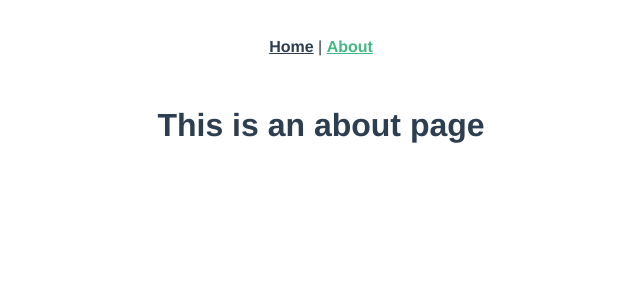
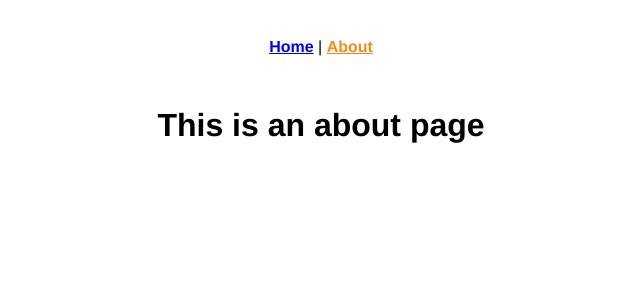
Before and after one commit to raftario/odiaus, a Vue app: page /about in a window 1280 px wide. Shown: the top 300 px of the page, without its empty margins (319-959 px from the left). Built offline with nearby package versions, Linux system fonts and the light colour scheme.

Commit message:
Style globales

```diff
--- a/src/App.vue
+++ b/src/App.vue
@@ -1,31 +1,34 @@
 <template>
   <div id="app">
     <div id="nav">
-      <router-link to="/">Home</router-link> |
+      <router-link to="/">Home</router-link>
+      |
       <router-link to="/about">About</router-link>
     </div>
     <router-view/>
   </div>
 </template>
 
-<style>
+<style
+  lang="scss"
+  scoped
+>
   #app {
     font-family: 'Avenir', Helvetica, Arial, sans-serif;
     -webkit-font-smoothing: antialiased;
     -moz-osx-font-smoothing: grayscale;
     text-align: center;
-  color: #2c3e50;
   }
+
   #nav {
     padding: 30px;
   }
 
   #nav a {
     font-weight: bold;
-  color: #2c3e50;
   }
 
   #nav a.router-link-exact-active {
-  color: #42b983;
+    color: $primary;
   }
 </style>
--- a/src/components/HelloWorld.vue
+++ b/src/components/HelloWorld.vue
@@ -65,7 +65,10 @@
   }
 </script>
 
-<style scoped>
+<style
+  lang="scss"
+  scoped
+>
   h3 {
     margin: 40px 0 0;
   }
@@ -81,6 +84,6 @@
   }
 
   a {
-    color: #42b983;
+    color: $primary;
   }
 </style>
--- /dev/null
+++ b/src/styles/_variables.scss
@@ -0,0 +1 @@
+$primary: rgb(248, 137, 25)
--- a/vue.config.js
+++ b/vue.config.js
@@ -1,4 +1,11 @@
 module.exports = {
+  css: {
+    loaderOptions: {
+      sass: {
+        data: '@import "@/styles/_variables.scss";'
+      }
+    }
+  },
   pluginOptions: {
     i18n: {
       locale: 'en',
```
Lines whose indentation alone changed are shown as unchanged.
